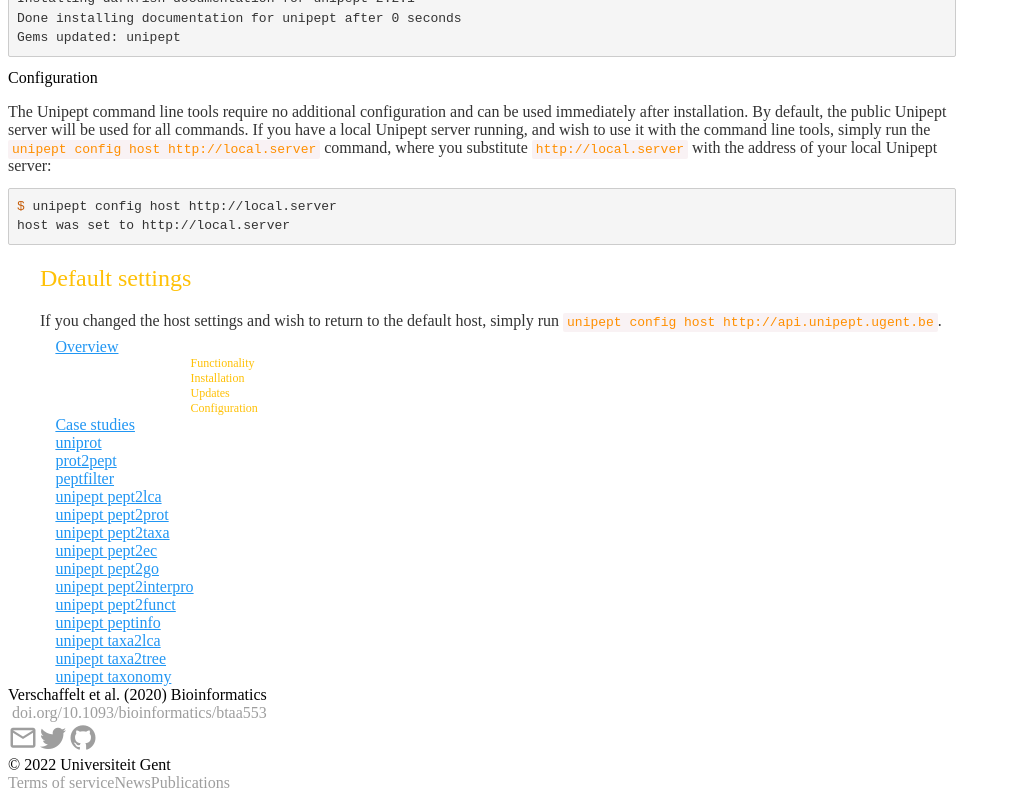
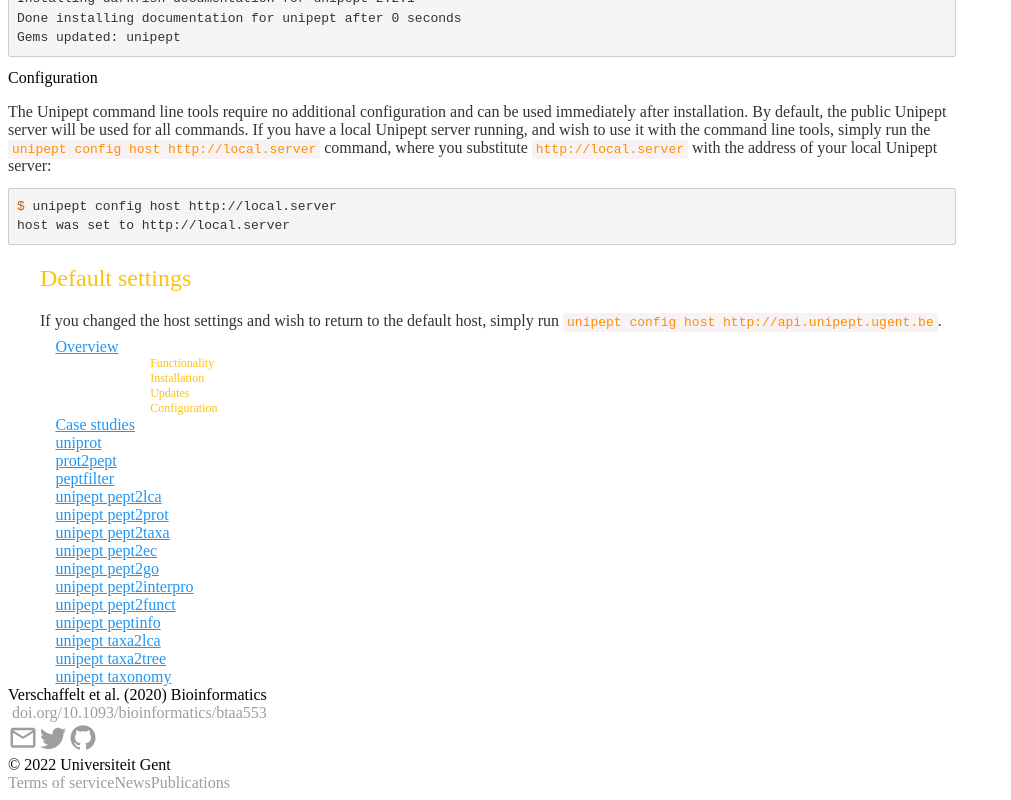
Before and after one commit to pverscha/unipept-web, a Vue app: page /#/clidocs in a window 1280 px wide. Shown: the part 1933-2733 px from the top of the page, without its empty margins (0-1011 px from the left). Built offline with nearby package versions, Linux system fonts and the light colour scheme.

Commit message:
style of subtabs

```diff
--- a/src/components/navigation/VerticalNavigation.vue
+++ b/src/components/navigation/VerticalNavigation.vue
@@ -55,9 +55,10 @@
     overflow: visible !important;
 }
 
-.v-tab-child {
+.v-tab-child /deep/ .v-tab {
     padding-left: 15%;
     font-size: 75% !important;
+    max-height: 25px;
 }
 
 @keyframes tabs-grow {
```
